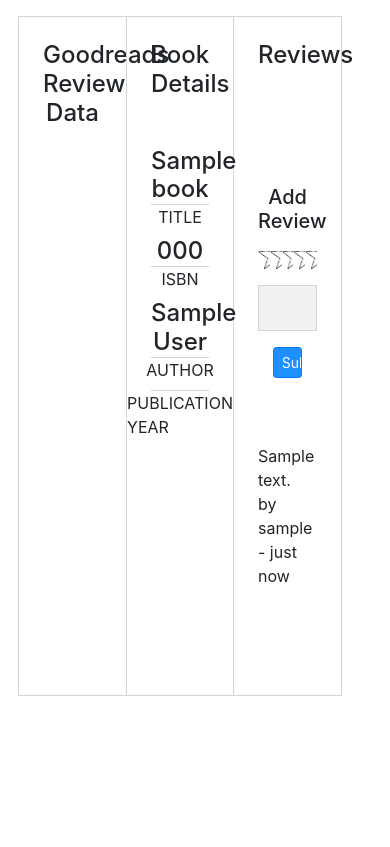
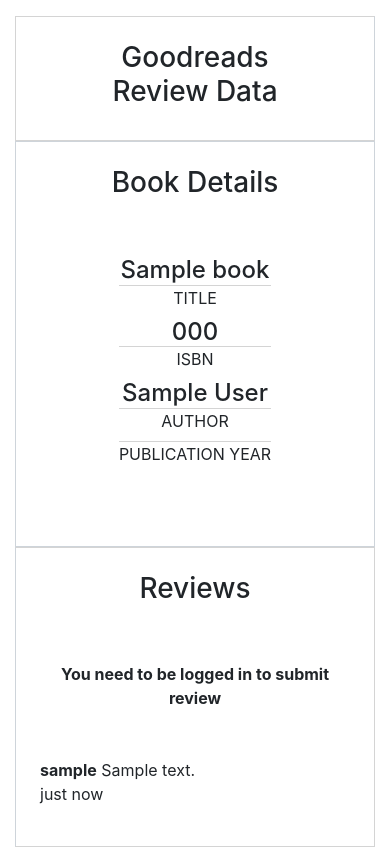
Before and after one commit to arnavd1996/cs50-web-harvard-project1, a Flask app: page /book/000 in a window 390 px wide. Shown: the part 81-928 px from the top of the page. Before the commit the page ends 777 px from the top, so only its background shows below. Run offline with Flask 2, Linux system fonts and the light colour scheme; tables that the repository leaves empty hold one stand-in row (values such as "Sample post"); a database or web service that is not in the repository returns one stand-in record (values such as "Sample title"); data that the repository does not hold is empty; some libraries are stand-ins or nearby versions.

Commit message:
added grid response support and good reads review data on route

```diff
--- a/bookapp/routes.py
+++ b/bookapp/routes.py
@@ -150,7 +150,10 @@ def book(isbn):
 
             for row in pagination_reviews:
                 reviewsData.append(dict(row))
+            key = "TrD1hjMJeKCvkiU9xvh5Q"
+            goodreads_review_data = requests.get("https://www.goodreads.com/book/review_counts.json", params={ "key": str(key), "isbns": str(isbn) }).json()
 
+            print ("goodreads_review_data = {} ".format(goodreads_review_data['books']))
         dbSession.close()
 
         return render_template(
--- a/bookapp/static/css/index.css
+++ b/bookapp/static/css/index.css
@@ -108,7 +108,45 @@ input[type=submit] {
 }
 .book-container {
   display: grid;
-  grid-auto-rows: auto;
-  grid-template-columns: 30% 30% 30%;
+  grid-template-columns: 1fr 1fr 1fr;
+}
+/* book container response */
+@media (max-width: 992px) {
+  .row {
+    margin-right: 0px !important;
+    margin-left: 0px !important;
+  }
+  .book-container {
+    grid-template-columns: 1fr 1fr;
+    grid-template-rows: auto;
+  }
+  .reviews-col {
+    grid-column: 1 / 3;
+    margin-bottom: 30px;
+    border-left:1px solid #CED4DA;
+  }
+  .reviews-content {
+    width: 50%;
+    margin-right: auto;
+    margin-left: auto;
+  }
+}
+@media (max-width: 576px) {
+  .book-container {
+    grid-template-columns: 1fr;
+    grid-template-rows: auto;
+  }
+  .goodreads-col {
+    grid-column: 1 / 3;
+    border-right:1px solid #CED4DA;
+  }
+  .book-col {
+    grid-column: 1 / 3;
+  }
+  .reviews-content {
+    width: 100%;
+    margin-right: auto;
+    margin-left: auto;
+  }
 }
 /*# sourceMappingURL=index.css.map */
--- a/bookapp/templates/book.html
+++ b/bookapp/templates/book.html
@@ -9,11 +9,11 @@
         <div class="row" style="height:inherit;width: inherit;">
             <div class="book-container my-3 justify-content-center" style="height:100%;width:100%;">
                 <div class="goodreads-col p-4" style="border-top: 1px solid #d4d4d4;border-left: 1px solid #d4d4d4;border-bottom: 1px solid #d4d4d4;">
-                    <h4 class="mb-5 text-center"> Goodreads<br/> Review Data </h4>
+                    <h3 class="text-center"> Goodreads<br/> Review Data </h3>
                 </div>
-                <div class="book-col p-4" style="border:1px solid #CED4DA;">
-                    <h4 class="mb-5 text-center"> Book Details</h4>
-                    <div class="d-flex flex-column justify-content-center align-items-center">
+                <div class="book-col p-4  d-flex flex-column align-content-center" style="border:1px solid #CED4DA;">
+                    <h3 class="text-center"> Book Details</h3>
+                    <div class="py-5 d-flex flex-column justify-content-center align-self-center my-auto align-items-center">
                         <div class="w-100 mb-2 book-title d-flex flex-column justify-content-center align-items-center">
                             <h4 class="mb-0" style="border-bottom: 1px solid #d4d4d4;width: 100%;text-align: center;">
                                 {{ book.title }}
@@ -40,12 +40,14 @@
                         </div>
                     </div>
                 </div>
-                <div class="reviews-col p-4 d-flex flex-column" style="border-top: 1px solid #d4d4d4;border-right: 1px solid #d4d4d4;border-bottom: 1px solid #d4d4d4;">
-                    <h4 class="mb-5 text-center" style="flex-grow: 1;flex-shrink: 0;"> Reviews </h4>
+                <div class="reviews-col p-4" style="border-top: 1px solid #d4d4d4;border-right: 1px solid #d4d4d4;border-bottom: 1px solid #d4d4d4;">
+                    <div class="reviews-content d-flex align-content-center flex-column" style="height:100%;">
+                        <h3 class="text-center"> Reviews </h3>
+                        {% if g.user %}
                             {% if voted %}
-                        <span style="flex-grow: 1;flex-shrink: 0;">YOU ALREADY REVIEWED THIS BOOK</span>
+                                <span style="flex-grow: 1;flex-shrink: 0;">You have already reviewed this book</span>
                             {% else %}
-                    <div style="flex-grow: 1;flex-shrink: 0;">
+                                <div class="my-auto py-5">
                                     <div id="revSuccess" class="ml-3 alert alert-success" role="alert" style="display:none;"></div>
                                     <h5 class="add-review text-center">Add Review</h5>
                                     <form id="reviewForm" class="d-flex flex-column justify-content-center">
@@ -61,11 +63,18 @@
                                     </form>
                                 </div>
                             {% endif %}
-                    <div id="reviewsContainer" style="flex-grow: 1;flex-shrink: 0;" class="d-flex flex-column">
+                        {% else %}
+                            <strong class="my-5 text-center"> You need to be logged in to submit review </strong>
+                        {% endif %}
+                        {% if reviews %}
+                        <div id="reviewsContainer" class="d-flex my-auto flex-column">
                             {% for review in reviews %}
                             <div id="review{{review.id}}">
+                                <span>
+                                    <strong>{{ review.username }}</strong>
                                     {{ review.content }}
-                            <p> by {{ review.username }} - <span id="timeDifferenceElement{{ review.id }}"></span></p>
+                                </span>
+                                <p id="timeDifferenceElement{{ review.id }}"></p>
                                 <script type="text/javascript">
                                     timeDifferenceForDate( '{{ review.id }}', '{{ review.date_posted }}', 'fromScript' );
                                 </script>
@@ -73,6 +82,8 @@
                             {% endfor %}
                             <div class="m-auto d-flex justify-content-center">{{ pagination.links }}</div>
                         </div>
+                        {% endif %}
+                    </div>
                 </div>
             </div>
         </div>
```
Also changed, not shown: 3 other files. Lines whose indentation alone changed are shown as unchanged.
